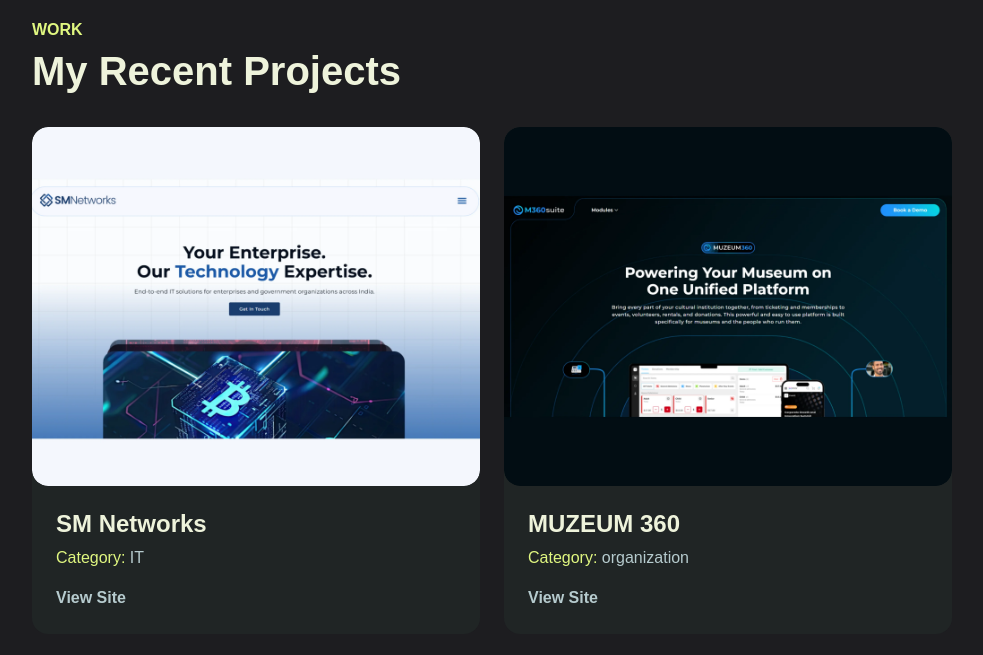
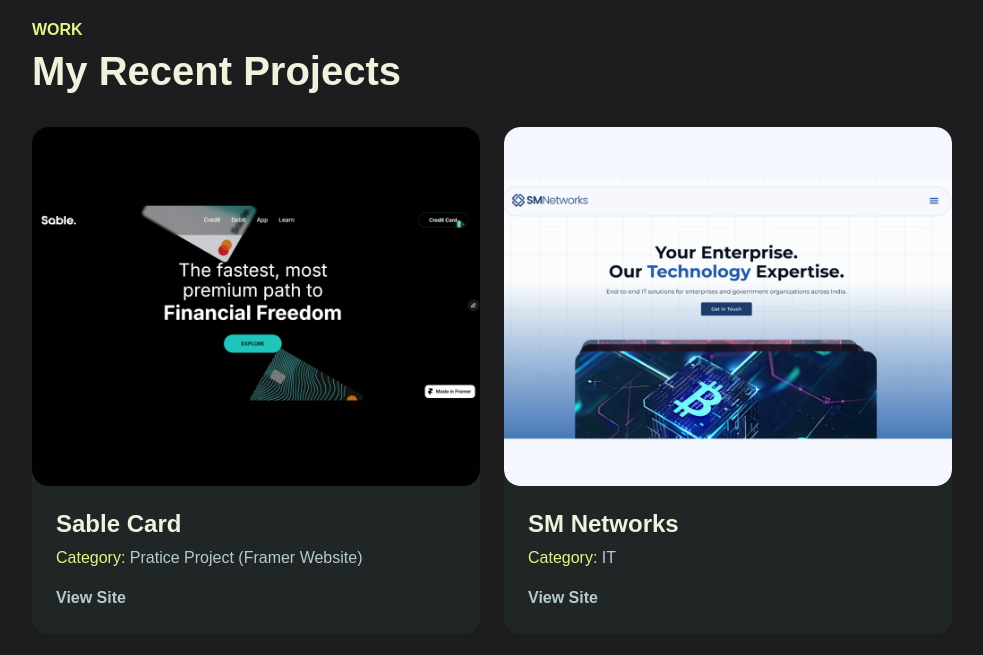
Before and after one commit to pranavsvadnere/portfolio, a plain HTML site: page index.html in a window 1280 px wide. Shown: the part 2460-3115 px from the top of the page, without its empty margins (268-1251 px from the left). Drawn offline with nearby package versions, Linux system fonts and the light colour scheme; a web font is replaced by a local one.

Commit message:
Sable project added..!!

```diff
--- a/index.html
+++ b/index.html
@@ -171,6 +171,12 @@
                         </div>
 
 
+                          <div class="item">
+                            <!-- <h4>1</h4> -->
+                            <img src="./assets/images/tech/FramerLogo.png" alt="">
+
+                        </div>
+
 
 
 
@@ -203,7 +209,7 @@
                 </div>
 
 <div class="ps-pro-li" data-aos="fade-up">
-              <li>3.5+ years Experience in Web Design & Development.</li>
+             <li>4+ years Experience in Web Design & Development.</li>
 <li>Good exposure to each of the phases of Web Development projects from stage of concept to full implementation.</li>
 <li>Worked on WordPress(CMS) customization and custom development and design website using page builder.</li>
 <li>Ability to convert HTML to WordPress conversion, Figma or PSD to WordPress.</li>
@@ -216,6 +222,8 @@
 <li>Worked on XAMPP, WAMP.</li>
 <li>Worked on Plugins such as Visual Composer (JS Composer), CPT UI, Advanced Custom Fields(Pro), Contact Form 7, Revolution Slider, Elementor(pro), Divi theme and many more.</li>
 <li>Ability to implement various jQuery plugins for achieving custom functionality.</li>
+<li>Experience with Framer (No-code tool) for designing modern, scroll-based animated and interactive websites.</li>
+
 </div>
 
 
@@ -242,6 +250,24 @@
                 </div>
 
                 <div class="row gy-4">
+
+
+
+                          <div class="col-md-6 ps-portfolio-col" data-aos="fade-up">
+                        <div class="card-custom rounded-4 bg-base shadow-effect">
+                            <div class="card-custom-image rounded-4">
+                                <img class="rounded-4" src="./assets/images/SableBanner.png" alt="Sable Card">
+                            </div>
+                            <div class="card-custom-content p-4">
+                                <div>
+                                    <h4>Sable Card</h4>
+                                    <p><span class="text-brand">Category:</span> Pratice Project  (Framer Website)</p>
+                                </div>
+
+                                <a href="https://silent-writers-427848.framer.app/" target="_blank" class="link-custom">View Site</a>
+                            </div>
+                        </div>
+                    </div>
 
 
 
```
Also changed, not shown: assets/images/SableBanner.png (added), assets/images/tech/FramerLogo.png (added). Lines whose indentation alone changed are shown as unchanged.
